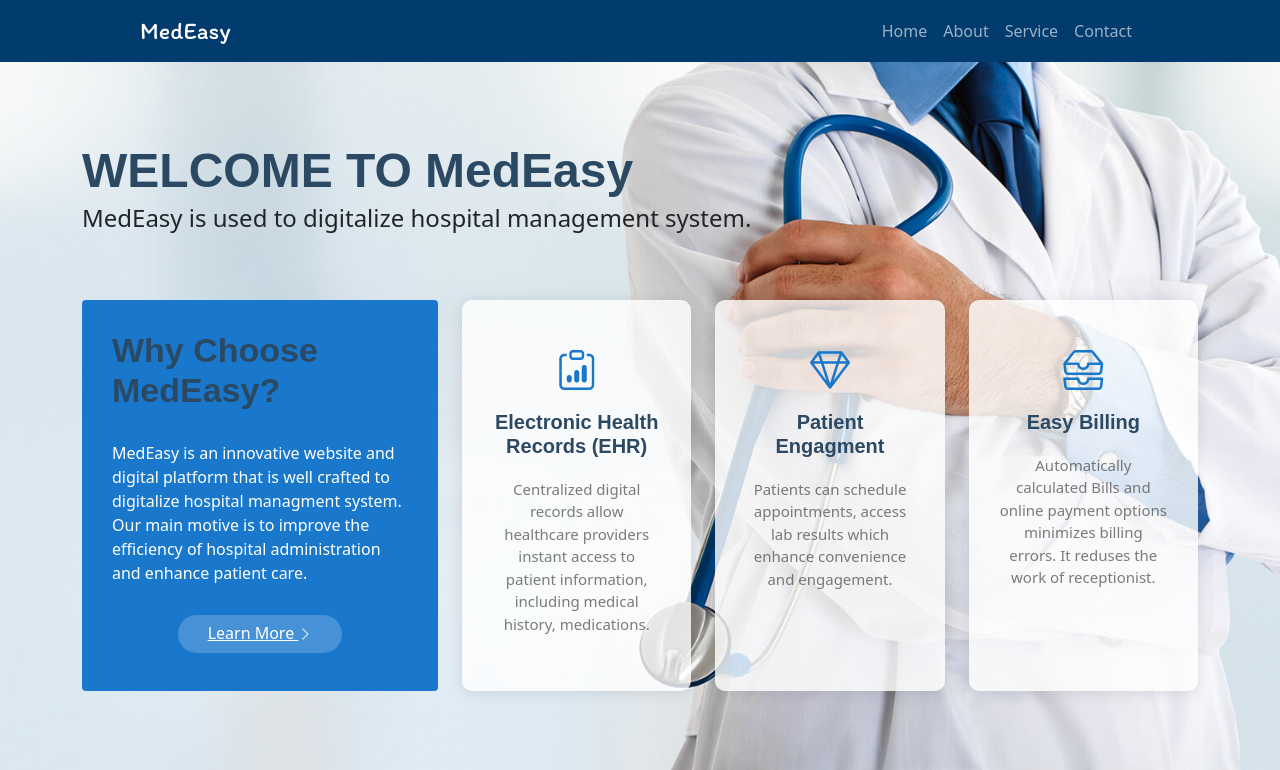
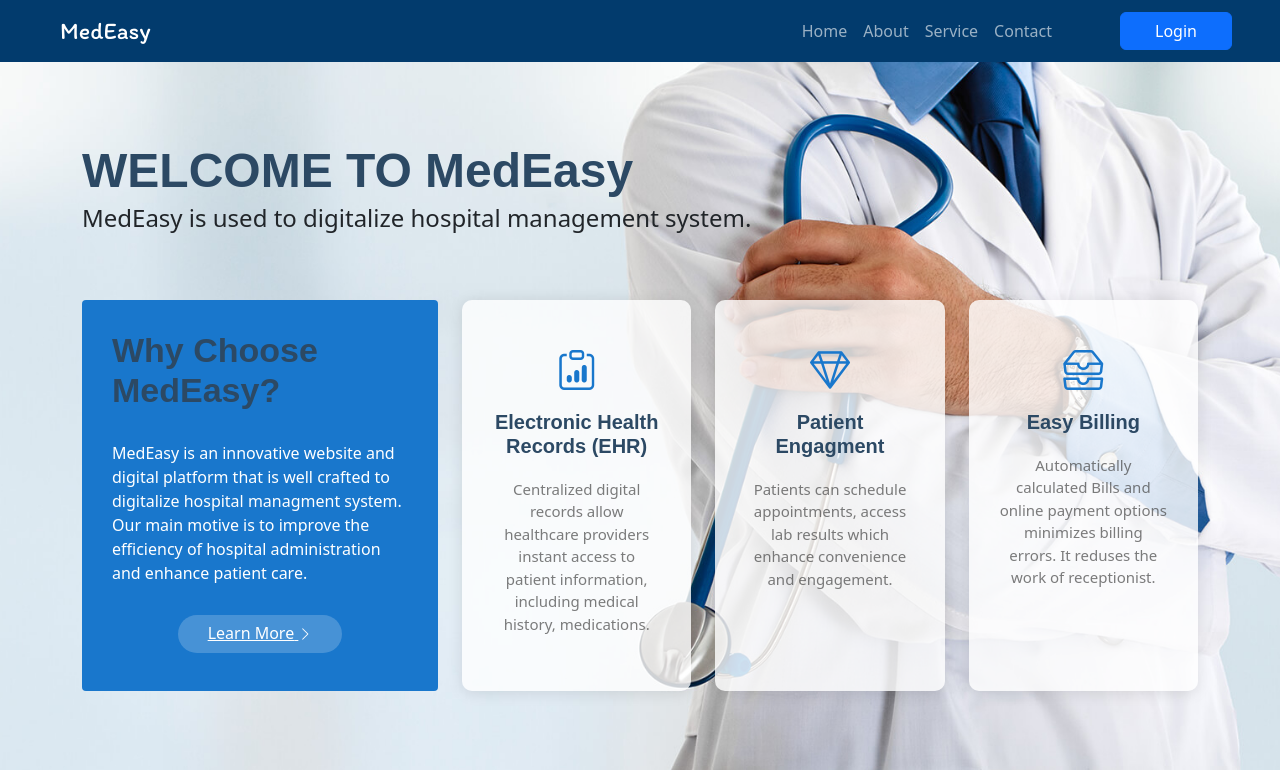
Before and after one commit to NilPatel14/MedEasy-Local, a Django app: page / in a window 1280 px wide. Shown: the top 770 px of the page. Run offline with Django 5.2, Linux system fonts and the light colour scheme; some libraries are stand-ins or nearby versions.

Commit message:
login button added

```diff
--- a/Template/home.html
+++ b/Template/home.html
@@ -40,9 +40,11 @@
                   <li class="nav-item">
                     <a class="nav-link text-white" href="#contact" role="button">Contact</a>
                   </li>
+
                 </ul>
               </div>
             </div>
+                      <a class="btn btn-primary loginButton" href="#" role="button">Login</a>
         </nav>
     </div>
 
--- a/static/style.css
+++ b/static/style.css
@@ -144,6 +144,13 @@
   margin-bottom: 30px;
 }
 
+.loginButton{
+  transition: 0.3s ease-in-out;
+  /* visibility: hidden; */
+  width: 7rem;
+  margin-right: 3rem;
+  opacity: 1;
+}
 .hero .content .why-box .more-btn {
   color: var(--contrast-color);
   background: color-mix(in srgb, var(--contrast-color), transparent 80%);
```
